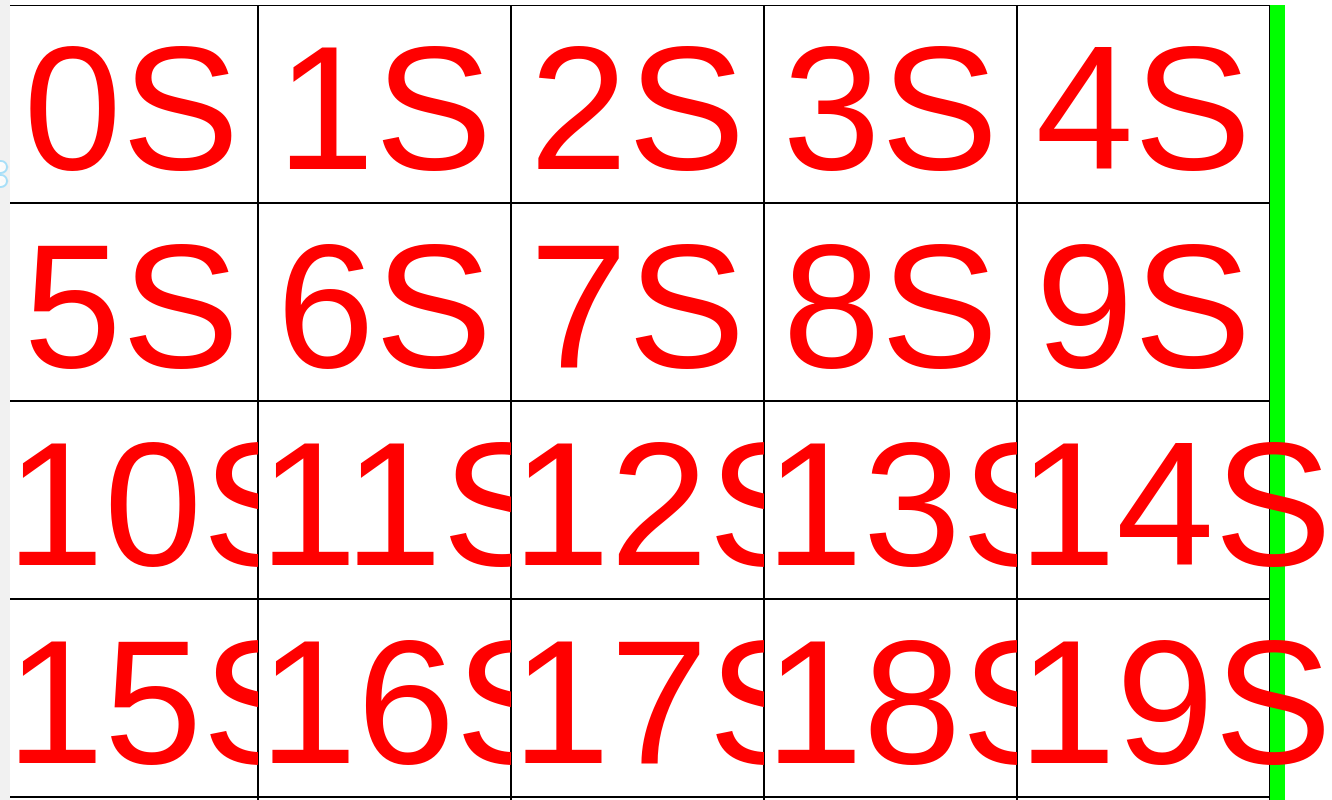
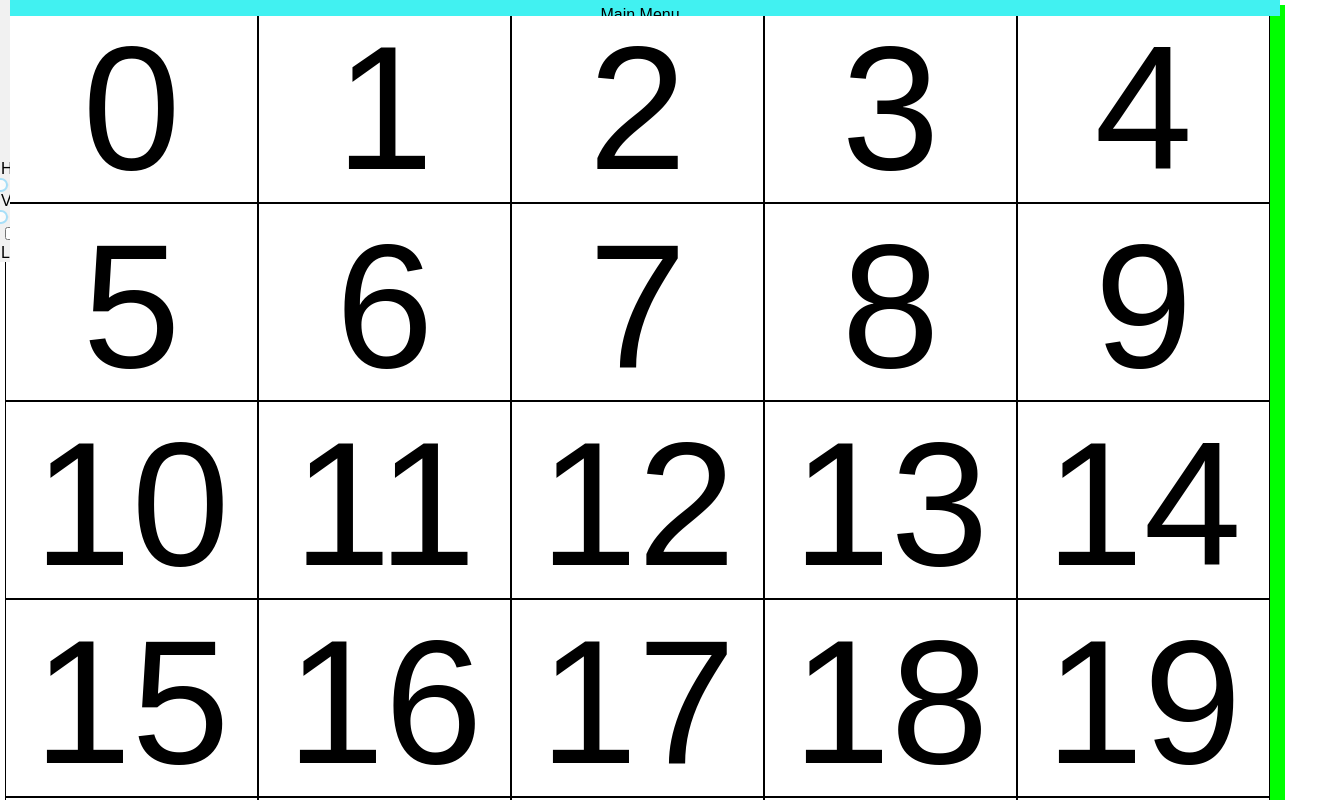
Before and after one commit to vm44/colorTables, a React (Create React App) app: page / in a window 1280 px wide. Shown: the top 800 px of the page, 1332 px wide, since content can reach past the window. Built offline with nearby package versions, Linux system fonts and the light colour scheme.

Commit message:
before route

```diff
--- a/src/App.js
+++ b/src/App.js
@@ -93,10 +93,10 @@ class LPanel extends Component{
   render(){
     return(
       <div style={{
-        height: "100%",
+        height: "300",
         width: this.state.width,
         position: "fixed",
-        zIndex: "1",
+        zIndex: "0",
         top: "0",
         left: "0",
         backgroundColor: "#f1f1f1",
@@ -104,12 +104,38 @@ class LPanel extends Component{
         transition: "0.5s",
         paddingTop: "160px"
 
-      }} onMouseEnter={()=>{this.setState({width:"250px"})}} onMouseLeave={()=>{this.setState({width:"10px"})}}>
+        }} onMouseEnter={()=>{this.setState({width:"250px"})}} onMouseLeave={()=>{this.setState({width:"10px"})}}>
 
-      <div style={{width:"80%",margin:"auto"}}>
-        <Slider max={32} onChange={(val)=>{console.log(val);this.props.dispatch({type:'chSize',val:{src:'horz',val:val}})}}/>
-        <Slider max={32} onChange={(val)=>{console.log(val);this.props.dispatch({type:'chSize',val:{src:'vert',val:val}})}}/>
+        {this.props.children}
+
       </div>
+    )
+  }
+}
+
+class TPanel extends Component{
+
+  state={
+    height:"10px"
+  }
+
+  render(){
+    return(
+      <div style={{
+        height: this.state.height,
+        width: '100%',
+        position: "fixed",
+        zIndex: "0",
+        top: "0",
+        left: "0",
+        backgroundColor: "#41f1f1",
+        overflowX: "hidden",
+        transition: "0.5s",
+        paddingTop: "6px"
+
+      }} onMouseEnter={()=>{this.setState({height:"50px"})}} onMouseLeave={()=>{this.setState({height:"10px"})}}>
+
+        {this.props.children}
 
       </div>
     )
@@ -117,6 +143,7 @@ class LPanel extends Component{
 }
 
 const VLPanel=connect()(LPanel)
+const VTPanel=connect()(TPanel)
 
 class App extends Component {
 
@@ -130,11 +157,25 @@ class App extends Component {
     return (
       <div className="App">
       {/*}  <DropdownList data={['1','2','3']} />*/}
-        <VLPanel/>
+        <VTPanel>
+          Main Menu
+        </VTPanel>
+        <VLPanel>
+          <div style={{width:"80%",margin:"auto",zIndex:"2"}}>
+            Horizontal
+            <Slider max={32} onChange={(val)=>{console.log(val);this.props.dispatch({type:'chSize',val:{src:'horz',val:val}})}}/>
+            Vertical
+            <Slider max={32} onChange={(val)=>{console.log(val);this.props.dispatch({type:'chSize',val:{src:'vert',val:val}})}}/>
+            <label>
+              <input
+                type="checkbox"
+              />Lock
+            </label>
+
+          </div>
+        </VLPanel>
+
         <MainFrame6 />
-        <div style={{width:400,margin:"auto"}}>
-          <Slider max={12} onChange={(val)=>{console.log(val);this.props.dispatch({type:'chSize',val:val})}}/>
-        </div>
       </div>
     )
   }
--- a/src/components/MainFrame.js
+++ b/src/components/MainFrame.js
@@ -19,14 +19,14 @@ class ARect extends Component{
   render(){
     // console.log('ARect:',this.props);
     return(
-      <div style={{color:'red',
-        backgroundColor:'white',
+      <div style={{color:0,
+        backgroundColor:"#ffffff",
         width:this.props.cellDims.width,
         height:this.props.cellDims.height,
-        fontSize:this.props.cellDims.height*0.9,
+        fontSize:Math.min(this.props.cellDims.width/1.2,this.props.cellDims.height)*0.9,
         float:'left',
         border:'solid black 1px'}}>
-        {/*}{this.props.width}x{this.props.height}*/this.props.v}S</div>
+        {/*}{this.props.width}x{this.props.height}*/this.props.v}</div>
     )
   }
 }
--- a/src/reducers/index.js
+++ b/src/reducers/index.js
@@ -12,6 +12,26 @@ const reCalcCell=function(state){
   console.log('reCCell','cellH=',cellHeight)
   return {width:cellWidth,
     height:cellHeight}
+}
+
+function shuffle(array) {
+    let counter = array.length;
+
+    // While there are elements in the array
+    while (counter > 0) {
+        // Pick a random index
+        let index = Math.floor(Math.random() * counter);
+
+        // Decrease counter by 1
+        counter--;
+
+        // And swap the last element with it
+        let temp = array[counter];
+        array[counter] = array[index];
+        array[index] = temp;
+    }
+
+    return array;
 }
 
 const reducer=function(state=initSt,action){
@@ -45,7 +65,7 @@ const reducer=function(state=initSt,action){
       }
       cellDims=reCalcCell(rState)
       rState.cellDims=cellDims
-      rState.da=Array.from(new Array(rState.wTilesCnt*rState.hTilesCnt),(v,i)=>i)
+      rState.da=shuffle(Array.from(new Array(rState.wTilesCnt*rState.hTilesCnt),(v,i)=>i))
       return rState
       // return {...state,hTilesCnt:action.val,da:da}
 
```
